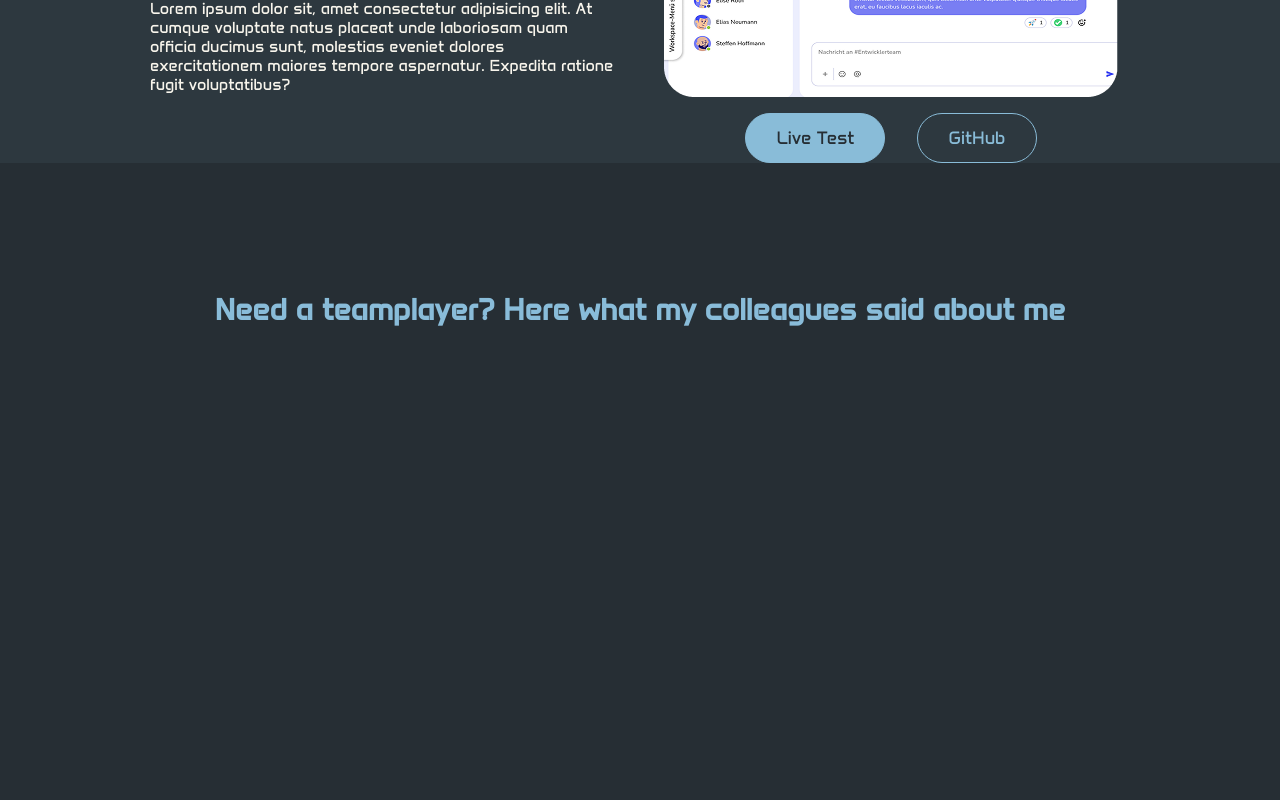
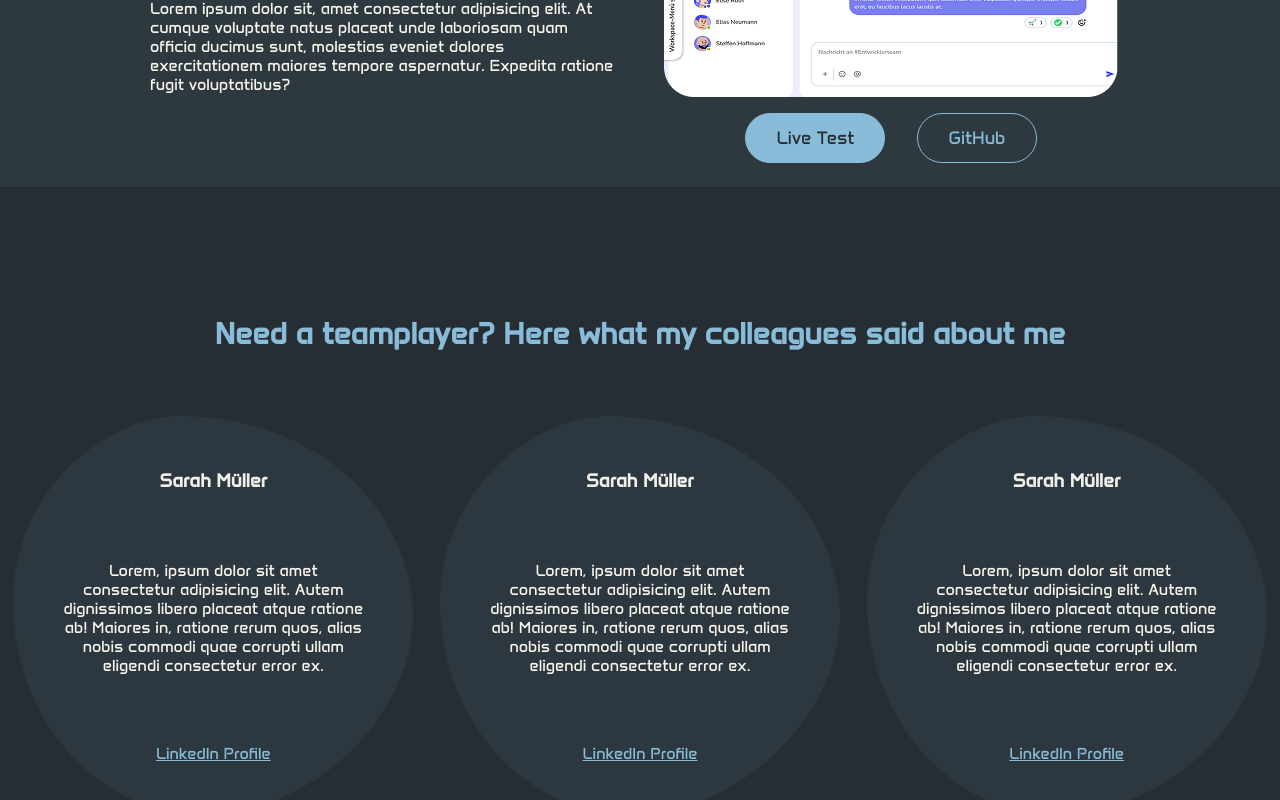
Before and after one commit to Iraqi1994/portfolio, an Angular app: page / in a window 1280 px wide. Shown: the part 2572-3372 px from the top of the page. Before the commit the page ends 2964 px from the top, so only its background shows below. Built offline with nearby package versions, Linux system fonts and the light colour scheme.

Commit message:
Finished the design of the teamplayer section. Created contact-me component.

```diff
--- /dev/null
+++ b/src/app/contact-me/contact-me.html
@@ -0,0 +1 @@
+<p>contact-me works!</p>
--- a/src/app/my-projects/project-details/project-details.scss
+++ b/src/app/my-projects/project-details/project-details.scss
@@ -5,6 +5,7 @@
   padding-left: 150px;
   padding-right: 150px;
   display: flex;
+  padding-bottom: 24px;
 }
 
 .project-details {
--- a/src/app/teamplayer-section/teamplayer-section.html
+++ b/src/app/teamplayer-section/teamplayer-section.html
@@ -1 +1,30 @@
 <h2>Need a teamplayer? Here what my colleagues said about me</h2>
+<div class="testimonials">
+  <div class="testimonial">
+    <h3>Sarah Müller</h3>
+    <div>
+      Lorem, ipsum dolor sit amet consectetur adipisicing elit. Autem dignissimos libero placeat
+      atque ratione ab! Maiores in, ratione rerum quos, alias nobis commodi quae corrupti ullam
+      eligendi consectetur error ex.
+    </div>
+    <a href="#">LinkedIn Profile</a>
+  </div>
+  <div class="testimonial">
+    <h3>Sarah Müller</h3>
+    <div>
+      Lorem, ipsum dolor sit amet consectetur adipisicing elit. Autem dignissimos libero placeat
+      atque ratione ab! Maiores in, ratione rerum quos, alias nobis commodi quae corrupti ullam
+      eligendi consectetur error ex.
+    </div>
+    <a href="#">LinkedIn Profile</a>
+  </div>
+  <div class="testimonial">
+    <h3>Sarah Müller</h3>
+    <div>
+      Lorem, ipsum dolor sit amet consectetur adipisicing elit. Autem dignissimos libero placeat
+      atque ratione ab! Maiores in, ratione rerum quos, alias nobis commodi quae corrupti ullam
+      eligendi consectetur error ex.
+    </div>
+    <a href="#">LinkedIn Profile</a>
+  </div>
+</div>
--- a/src/app/teamplayer-section/teamplayer-section.scss
+++ b/src/app/teamplayer-section/teamplayer-section.scss
@@ -5,3 +5,74 @@ h2 {
   margin-top: 128px;
   margin-bottom: 64px;
 }
+
+.testimonials {
+  display: flex;
+  align-items: center;
+  justify-content: center;
+  color: #f8f5ec;
+}
+
+.testimonial {
+  display: flex;
+  flex-direction: column;
+  align-items: center;
+  justify-content: space-evenly;
+  gap: 16px;
+  width: 500px;
+  min-height: 400px;
+  position: relative;
+
+  > a {
+    text-decoration: none;
+    color: #89bcd8;
+    text-decoration: underline #89bcd8;
+  }
+
+  &::before {
+    content: '';
+    position: absolute;
+    top: 0;
+    left: 0;
+    right: 0;
+    bottom: 0;
+    background-image: url('/img/ellipse.png');
+    background-repeat: no-repeat;
+    background-position: center;
+    background-size: contain;
+    opacity: 1;
+    transition: opacity 0.4s ease-out;
+    pointer-events: none;
+  }
+
+  &::after {
+    content: '';
+    position: absolute;
+    top: 0;
+    left: 0;
+    right: 0;
+    bottom: 0;
+    background-image: url('/img/ellipse-glow.png');
+    background-repeat: no-repeat;
+    background-position: center;
+    background-size: contain;
+    opacity: 0;
+    transition: opacity 0.4s ease-out;
+    pointer-events: none;
+  }
+
+  &:hover::before {
+    opacity: 0;
+  }
+
+  &:hover::after {
+    opacity: 1;
+  }
+
+  > div {
+    max-width: 300px;
+    text-align: center;
+    position: relative;
+    z-index: 1;
+  }
+}
```
Also changed, not shown: src/app/contact-me/contact-me.ts (added, +11 -0 lines), src/app/contact-me/contact-me.scss (added), 1 other file (tests, documents, lock files or other folders).
